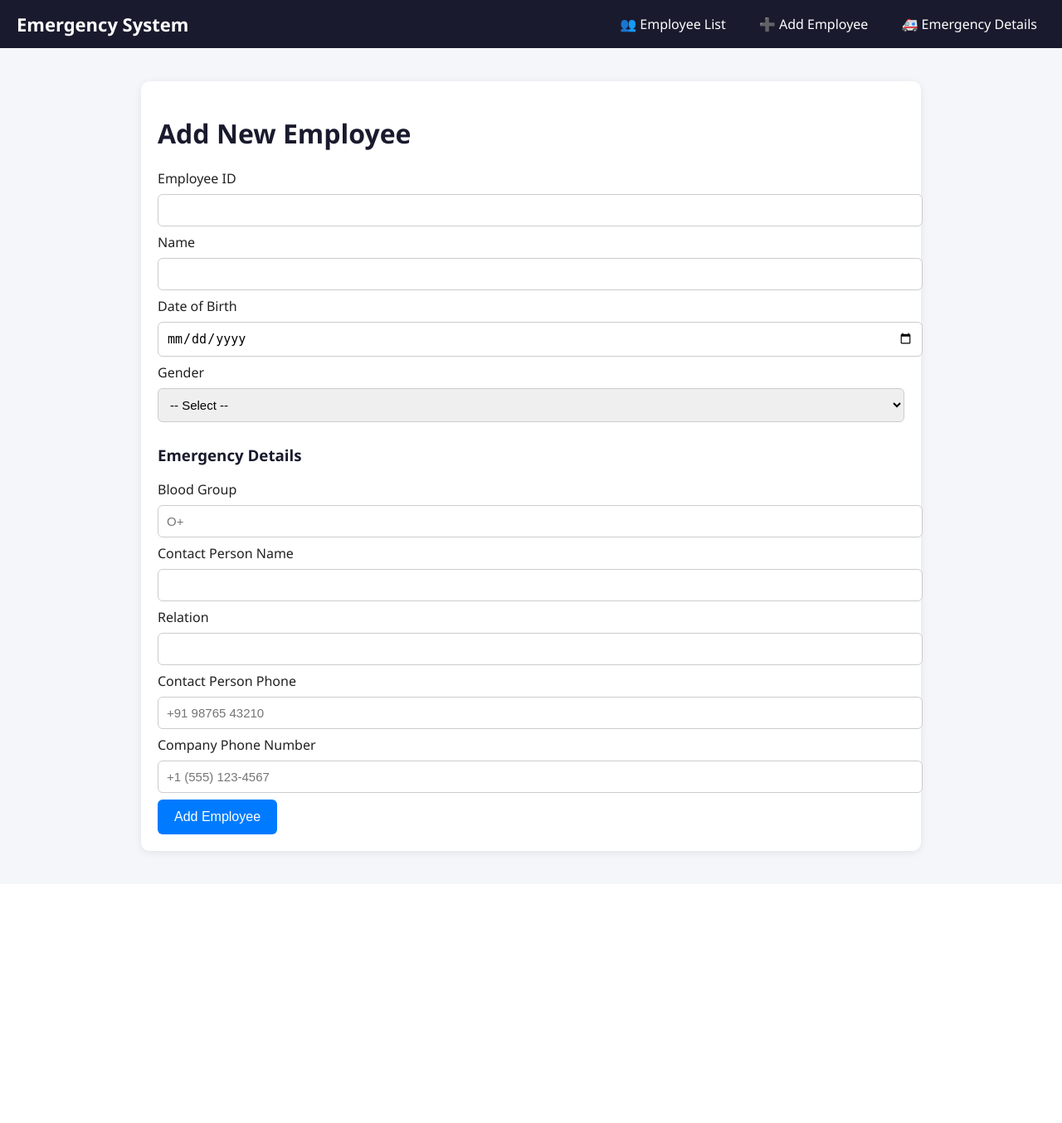
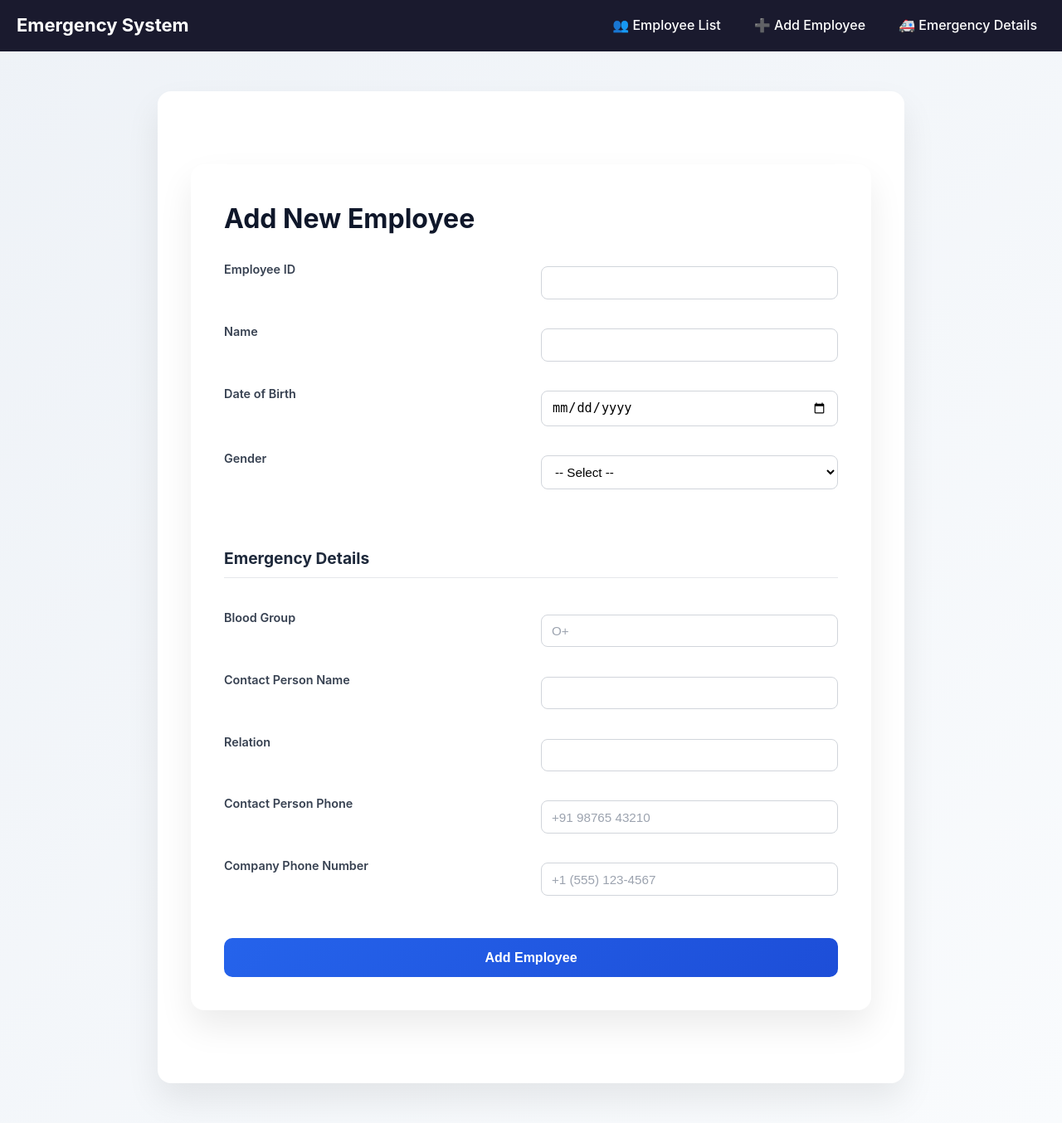
Before and after one commit to ASKiran2848/LOHSIDCARD, a Flask app: page /add in a window 1280 px wide. Shown: the whole page at 83% size. Before the commit the page ends 1033 px from the top, so only its background shows below. Run offline with Flask 3, Linux system fonts and the light colour scheme.

Commit message:
Enhance add employee form with styles and layout
Added styles and improved layout for the add employee form.

```diff
--- a/templates/add_employee_form.html
+++ b/templates/add_employee_form.html
@@ -2,22 +2,165 @@
 {% block title %}Add Employee{% endblock %}
 
 {% block content %}
+<style>
+/* ==========================
+   Global Reset & Base Styles
+   ========================== */
+* {
+  box-sizing: border-box;
+  margin: 0;
+  padding: 0;
+}
+
+body {
+  font-family: "Inter", "Segoe UI", Roboto, Arial, sans-serif;
+  background: linear-gradient(135deg, #eef2f7, #f9fbfd);
+  color: #1f2937;
+  line-height: 1.6;
+}
+
+.container {
+  max-width: 900px;
+  margin: 3rem auto;
+  padding: 2.5rem;
+  background: #ffffff;
+  border-radius: 16px;
+  box-shadow: 0 20px 40px rgba(0, 0, 0, 0.08);
+}
+
+h1 {
+  font-size: 2rem;
+  margin-bottom: 1.5rem;
+  color: #0f172a;
+}
+
+h3 {
+  margin: 2.5rem 0 1rem;
+  font-size: 1.2rem;
+  color: #1e293b;
+  border-bottom: 1px solid #e5e7eb;
+  padding-bottom: 0.5rem;
+}
+
+.msg {
+  background: #ecfeff;
+  color: #155e75;
+  border: 1px solid #67e8f9;
+  padding: 0.75rem 1rem;
+  border-radius: 8px;
+  margin-bottom: 1.5rem;
+  font-weight: 500;
+}
+
+form {
+  display: grid;
+  grid-template-columns: repeat(2, 1fr);
+  gap: 1.2rem 1.5rem;
+}
+
+label {
+  font-size: 0.9rem;
+  font-weight: 600;
+  color: #374151;
+}
+
+input,
+select {
+  width: 100%;
+  padding: 0.65rem 0.75rem;
+  font-size: 0.95rem;
+  border: 1px solid #d1d5db;
+  border-radius: 8px;
+  background-color: #fff;
+  transition: border-color 0.2s ease, box-shadow 0.2s ease;
+}
+
+input::placeholder {
+  color: #9ca3af;
+}
+
+input:focus,
+select:focus {
+  outline: none;
+  border-color: #2563eb;
+  box-shadow: 0 0 0 3px rgba(37, 99, 235, 0.15);
+}
+
+h1,
+h3,
+button,
+.msg {
+  grid-column: 1 / -1;
+}
+
+button {
+  margin-top: 1.5rem;
+  padding: 0.9rem 1.2rem;
+  background: linear-gradient(135deg, #2563eb, #1d4ed8);
+  color: #ffffff;
+  font-size: 1rem;
+  font-weight: 600;
+  border: none;
+  border-radius: 10px;
+  cursor: pointer;
+  transition: transform 0.15s ease, box-shadow 0.15s ease;
+}
+
+button:hover {
+  transform: translateY(-1px);
+  box-shadow: 0 10px 20px rgba(37, 99, 235, 0.25);
+}
+
+.qr-container {
+  margin-top: 2.5rem;
+  text-align: center;
+}
+
+.qr-container img {
+  padding: 0.75rem;
+  background: #ffffff;
+  border-radius: 12px;
+  box-shadow: 0 10px 20px rgba(0, 0, 0, 0.1);
+}
+
+.json-box {
+  margin-top: 1.5rem;
+  background: #0f172a;
+  color: #e5e7eb;
+  padding: 1.2rem;
+  border-radius: 12px;
+  font-size: 0.85rem;
+  overflow-x: auto;
+}
+
+@media (max-width: 768px) {
+  .container {
+    padding: 1.5rem;
+    margin: 1.5rem;
+  }
+
+  form {
+    grid-template-columns: 1fr;
+  }
+}
+</style>
+
+<div class="container">
   <h1>Add New Employee</h1>
 
   {% if message %}
   <div class="msg">{{ message }}</div>
   {% endif %}
 
-<form method="POST" novalidate>
+  <form method="POST">
 
     <label for="employee_id">Employee ID</label>
     <input type="text" id="employee_id" name="employee_id" required>
 
     <label for="name">Name</label>
-    <input type="text" id="name" name="name" autocomplete="name" required>
+    <input type="text" id="name" name="name" required>
 
     <label for="dob">Date of Birth</label>
-    <!-- Use browser-native date picker (YYYY-MM-DD) -->
     <input type="date" id="dob" name="dob" required>
 
     <label for="gender">Gender</label>
@@ -40,24 +183,10 @@
     <input type="text" id="relation" name="relation" required>
 
     <label for="phone_number">Contact Person Phone</label>
-    <input
-        type="tel"
-        id="phone_number"
-        name="phone_number"
-        pattern="[0-9+\-\s()]{7,}"
-        placeholder="+91 98765 43210"
-        required
-    >
+    <input type="tel" id="phone_number" name="phone_number" placeholder="+91 98765 43210" required>
 
     <label for="company_phone_number">Company Phone Number</label>
-    <input
-        type="tel"
-        id="company_phone_number"
-        name="company_phone_number"
-        pattern="[0-9+\-\s()]{7,}"
-        placeholder="+1 (555) 123-4567"
-        required
-    >
+    <input type="tel" id="company_phone_number" name="company_phone_number" placeholder="+1 (555) 123-4567" required>
 
     <button type="submit">Add Employee</button>
   </form>
@@ -66,11 +195,7 @@
   <hr>
   <div class="qr-container">
     <h3>Generated QR Code</h3>
-    <img src="{{ employees[new_employee_id].qr_base64 }}" alt="Employee QR Code" width="200">
-    <br><br>
-    <a href="{{ employees[new_employee_id].qr_url }}" target="_blank" rel="noopener">
-        Download QR from Cloudinary
-    </a>
+    <img src="{{ employees[new_employee_id].qr_base64 }}" width="200" alt="QR Code">
   </div>
 
   <h3>Employee JSON</h3>
@@ -78,4 +203,5 @@
     <pre>{{ json_output }}</pre>
   </div>
   {% endif %}
+</div>
 {% endblock %}
```
Lines whose indentation alone changed are shown as unchanged.
